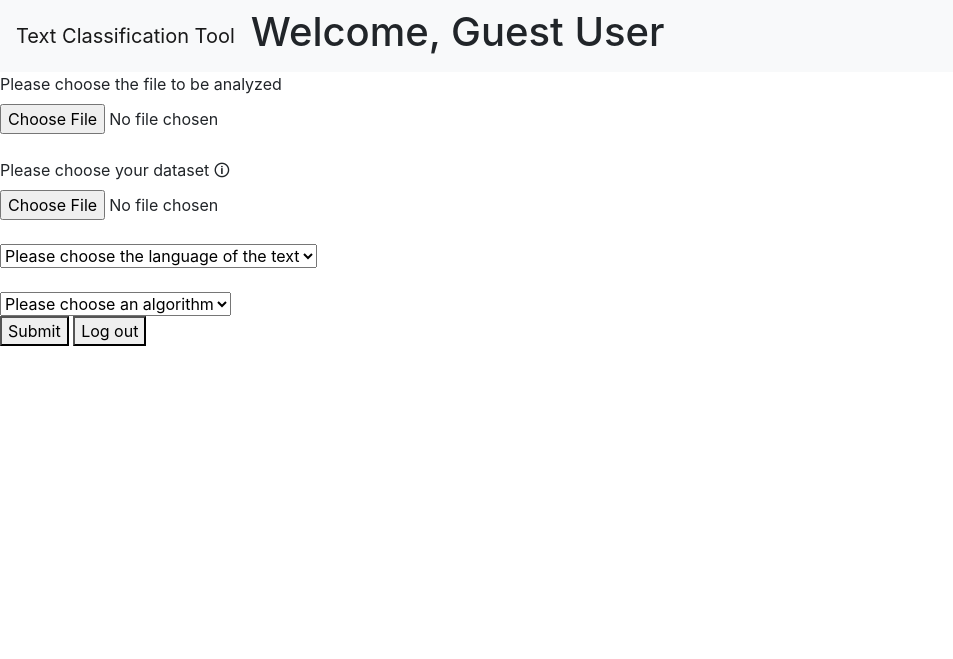
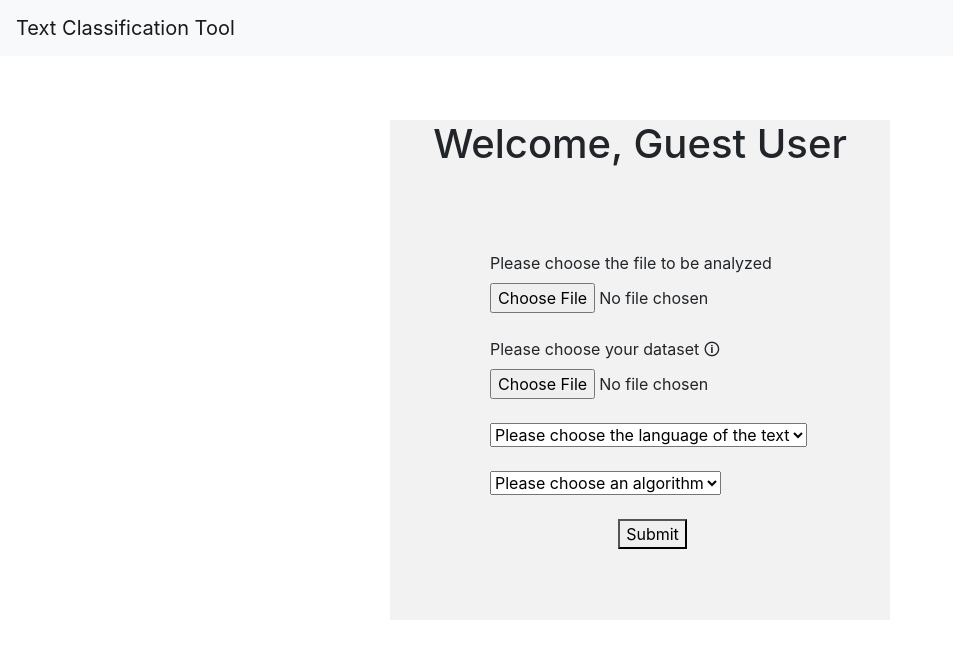
Before and after one commit to mustafabaki/nlptextanalysis, a Flask app: page /free in a window 1280 px wide. Shown: the top 659 px of the page, without its empty margins (0-953 px from the left). Run offline with Flask 2, Linux system fonts and the light colour scheme; parts of the project's set-up code (start-up, migrations or seed data) failed here and were passed over; some libraries are stand-ins or nearby versions.

Commit message:
Improvements on UI

```diff
--- a/templates/index.html
+++ b/templates/index.html
@@ -13,21 +13,31 @@
   <body>
     <nav class="navbar navbar-expand-lg navbar-light bg-light">
         <a class="navbar-brand" href="#">Text Classification Tool</a>
-        <h1 class = "page-header" >Welcome, {{name}}</h1>
+
         <button class="navbar-toggler" type="button" data-toggle="collapse" data-target="#navbarSupportedContent" aria-controls="navbarSupportedContent" aria-expanded="false" aria-label="Toggle navigation">
           <span class="navbar-toggler-icon"></span>
         </button>
-
+        <div class="collapse navbar-collapse" id="navbarSupportedContent">
+          <ul class="navbar-nav mr-auto">
+            {% if auth == 'yes' %}
+            <li class="nav-item active">
+              <a class="nav-link" href="{{ url_for('pull_previous')}}">Your Previous Results <span class="sr-only">(current)</span></a>
+            </li>
+            <li class="nav-item active">
+              <a class="nav-link" href="{{url_for('logout')}}">Log Out</a>
+            </li>
+            {% endif %}
 
       </nav>
-
-      <form action="{{url_for('test')}}" method="POST" enctype=multipart/form-data>
+    <div style="background-color:#f2f2f2 ; width: 500px; height: 500px; margin: auto; margin-top: 5%;">
+      <center><h1 class = "page-header" >Welcome, {{name}}</h1></center>
+      <form action="{{url_for('test')}}" method="POST" enctype=multipart/form-data style="padding: 15%; padding-left: 20%;">
         <div class="form-group">
           <label for="file1">Please choose the file to be analyzed</label>
           <input type="file" class="form-control-file" id="file1" name="file1"> <br>
           <label for="file2">Please choose your dataset</label> <span title="Uploading dataset is optional. You can analyze your text without uploading a dataset if you choose Naive Bayes algorithm.">&#x1F6C8</span> <br>
           <input type="file" id="file2" name="file2"><br>
-<br>
+          <br>
           <select name="language" id="languageid">
             <option value="null">Please choose the language of the text</option>
             <option value="english"> English</option>
@@ -43,11 +53,29 @@
             <option value="nmf"> NMF Algorithm</option>
             <option value="pam">PAM Algorithm</option>
 
-          </select><br>
-          <button type="submit">Submit</button>
-          <a href="{{ url_for('logout') }}" > <button type="button"  >Log out</button> </a>
+          </select><br> <br>
+          <center><button type="submit" id="button" onclick="setTimeout(showIt,2000)">Submit</button></center>
+
         </div>
       </form>
+
+    </div>
+    <br>
+    <center>
+    <div class="alert alert-danger" role="alert" id="warn" style="visibility: hidden; width: 500px;">
+
+      Took too much time? Don't worry, you can leave the page, all results will be delivered via email if you signed in!
+    </div>
+    </center>
+    <script type="text/javascript">
+    function showIt() {
+
+      document.getElementById("warn").style.visibility = "visible";
+
+
+}
+
+    </script>
     <!-- Optional JavaScript -->
     <!-- jQuery first, then Popper.js, then Bootstrap JS -->
     <script src="https://code.jquery.com/jquery-3.3.1.slim.min.js" integrity="sha384-q8i/X+965DzO0rT7abK41JStQIAqVgRVzpbzo5smXKp4YfRvH+8abtTE1Pi6jizo" crossorigin="anonymous"></script>
```
